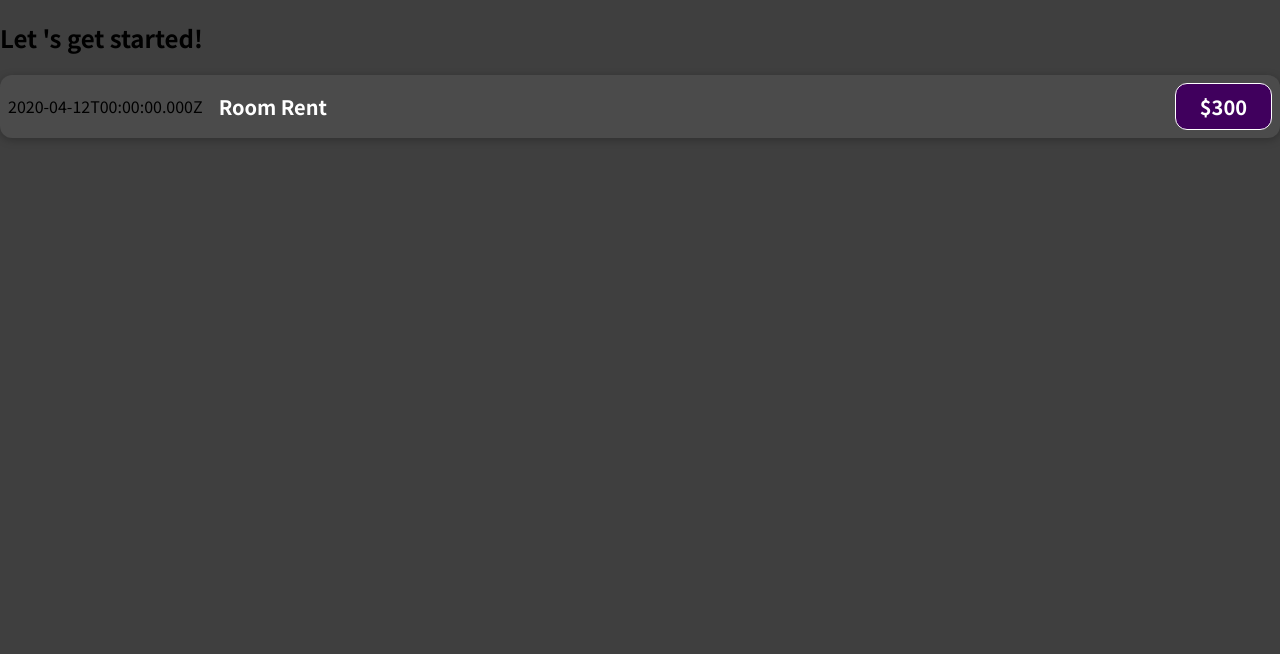
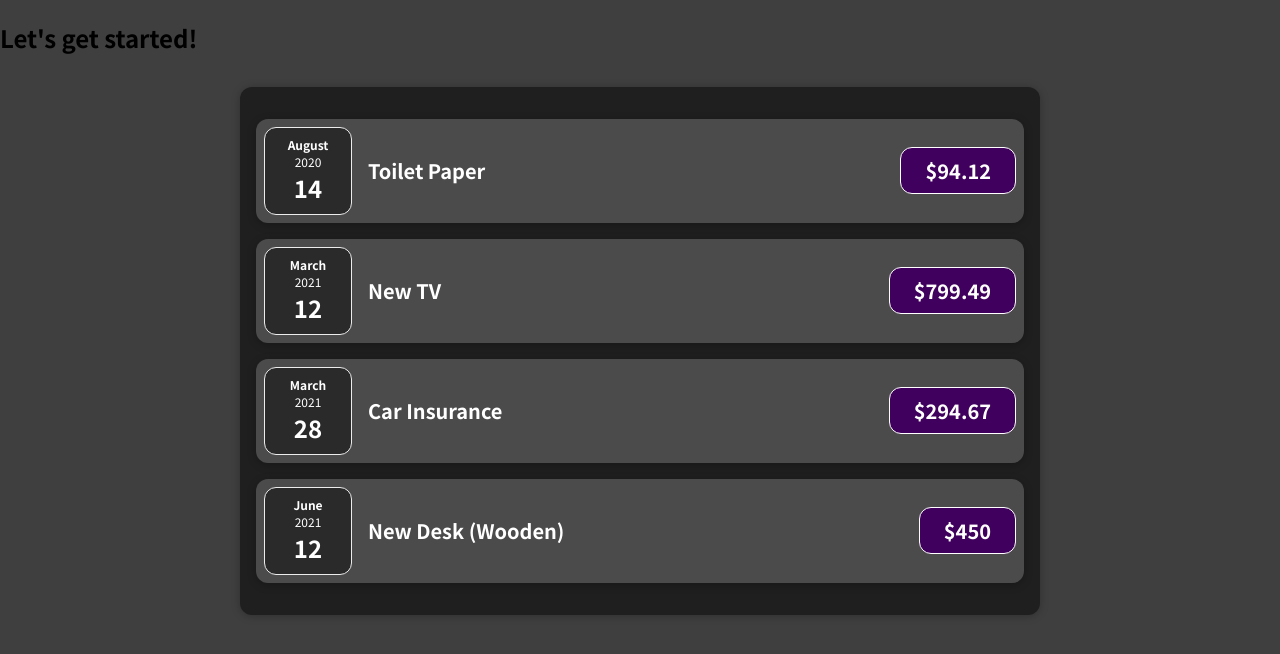
Before and after one commit to ashishkumaryad50/ReactJs_Pract, a React (Create React App) app in the folder expense_traker/: page / in a window 1280 px wide. Shown: the top 654 px of the page. Built offline with nearby package versions, Linux system fonts and the light colour scheme.

Commit message:
2nd commit

```diff
--- a/expense_traker/src/App.js
+++ b/expense_traker/src/App.js
@@ -1,17 +1,55 @@
-import React from 'react';
-// import Expenses from './components/Expenses/Expenses';
-import ExpenseItem from './components/ExpenseItem.js'
+import React from 'react'
+import Expenses from './components/Expenses';
+// import ExpenseItem from './components/ExpenseItem';
 
-const App = () => {
-
+function App() {
+  const expenses = [
+    {
+      id: 'e1',
+      title: 'Toilet Paper',
+      amount: 94.12,
+      date: new Date(2020, 7, 14),
+    },
+    { id: 'e2', title: 'New TV', amount: 799.49, date: new Date(2021, 2, 12) },
+    {
+      id: 'e3',
+      title: 'Car Insurance',
+      amount: 294.67,
+      date: new Date(2021, 2, 28),
+    },
+    {
+      id: 'e4',
+      title: 'New Desk (Wooden)',
+      amount: 450,
+      date: new Date(2021, 5, 12),
+    },
+  ];
 
   return (
-    <>
-      <div >
-        <h2 > Let 's get started!</h2>
-        <ExpenseItem />
-      </div>
-    </>
+    <div>
+      <h2>Let's get started!</h2>
+      <Expenses items={expenses}/>
+      {/* <ExpenseItem
+        title={expenses[0].title}
+        amount={expenses[0].amount}
+        date={expenses[0].date}
+      />
+      <ExpenseItem
+        title={expenses[1].title}
+        amount={expenses[1].amount}
+        date={expenses[1].date}
+      />
+      <ExpenseItem
+        title={expenses[2].title}
+        amount={expenses[2].amount}
+        date={expenses[2].date}
+      />
+      <ExpenseItem
+        title={expenses[3].title}
+        amount={expenses[3].amount}
+        date={expenses[3].date}
+      /> */}
+    </div>
   );
 }
 
--- /dev/null
+++ b/expense_traker/src/components/ExpenseDate.css
@@ -0,0 +1,26 @@
+.expense-date {
+  display: flex;
+  flex-direction: column;
+  width: 5.5rem;
+  height: 5.5rem;
+  border: 1px solid #ececec;
+  background-color: #2a2a2a;
+  color: white;
+  border-radius: 12px;
+  align-items: center;
+  justify-content: center;
+}
+
+.expense-date__month {
+  font-size: 0.75rem;
+  font-weight: bold;
+}
+
+.expense-date__year {
+  font-size: 0.75rem;
+}
+
+.expense-date__day {
+  font-size: 1.5rem;
+  font-weight: bold;
+}
--- /dev/null
+++ b/expense_traker/src/components/ExpenseDate.js
@@ -0,0 +1,17 @@
+import './ExpenseDate.css';
+
+function ExpenseDate(props) {
+  const month = props.date.toLocaleString('en-US', { month: 'long' });
+  const day = props.date.toLocaleString('en-US', { day: '2-digit' });
+  const year = props.date.getFullYear();
+
+  return (
+    <div className="expense-date">
+      <div className="expense-date__month">{month}</div>
+      <div className="expense-date__year">{year}</div>
+      <div className="expense-date__day">{day}</div>
+    </div>
+  );
+}
+
+export default ExpenseDate;
--- a/expense_traker/src/components/ExpenseItem.js
+++ b/expense_traker/src/components/ExpenseItem.js
@@ -1,20 +1,16 @@
-import './ExpenseItem.css'
+import ExpenseDate from './ExpenseDate';
+import './ExpenseItem.css';
 
-const ExpenseItem = () => {
-  const expenseDate = new Date(2020, 3, 12);
-  const expenseTitle = 'Room Rent ';
-  const expenseAmount = 300.00;
-    return (
-        <>
-            <div  className="expense-item">
-              <div>{expenseDate.toISOString()}</div>
-              <div className="expense-item__description">
-                <h2>{expenseTitle}</h2>
-                <div className="expense-item__price">${expenseAmount}</div>
-              </div>
-            </div>
-        </>
-    );
+function ExpenseItem(props) {
+  return (
+    <div className='expense-item'>
+      <ExpenseDate date={props.date} />
+      <div className='expense-item__description'>
+        <h2>{props.title}</h2>
+        <div className='expense-item__price'>${props.amount}</div>
+      </div>
+    </div>
+  );
 }
 
 export default ExpenseItem;
--- /dev/null
+++ b/expense_traker/src/components/Expenses.css
@@ -0,0 +1,9 @@
+.expenses {
+  padding: 1rem;
+  background-color: rgb(31, 31, 31);
+  margin: 2rem auto;
+  width: 50rem;
+  max-width: 95%;
+  border-radius: 12px;
+  box-shadow: 0 1px 8px rgba(0, 0, 0, 0.25);
+}
--- /dev/null
+++ b/expense_traker/src/components/Expenses.js
@@ -0,0 +1,31 @@
+import ExpenseItem from './ExpenseItem';
+import './Expenses.css';
+
+function Expenses(props) {
+  return (
+    <div className="expenses">
+      <ExpenseItem
+        title={props.items[0].title}
+        amount={props.items[0].amount}
+        date={props.items[0].date}
+      />
+      <ExpenseItem
+        title={props.items[1].title}
+        amount={props.items[1].amount}
+        date={props.items[1].date}
+      />
+      <ExpenseItem
+        title={props.items[2].title}
+        amount={props.items[2].amount}
+        date={props.items[2].date}
+      />
+      <ExpenseItem
+        title={props.items[3].title}
+        amount={props.items[3].amount}
+        date={props.items[3].date}
+      />
+    </div>
+  );
+}
+
+export default Expenses;
```
